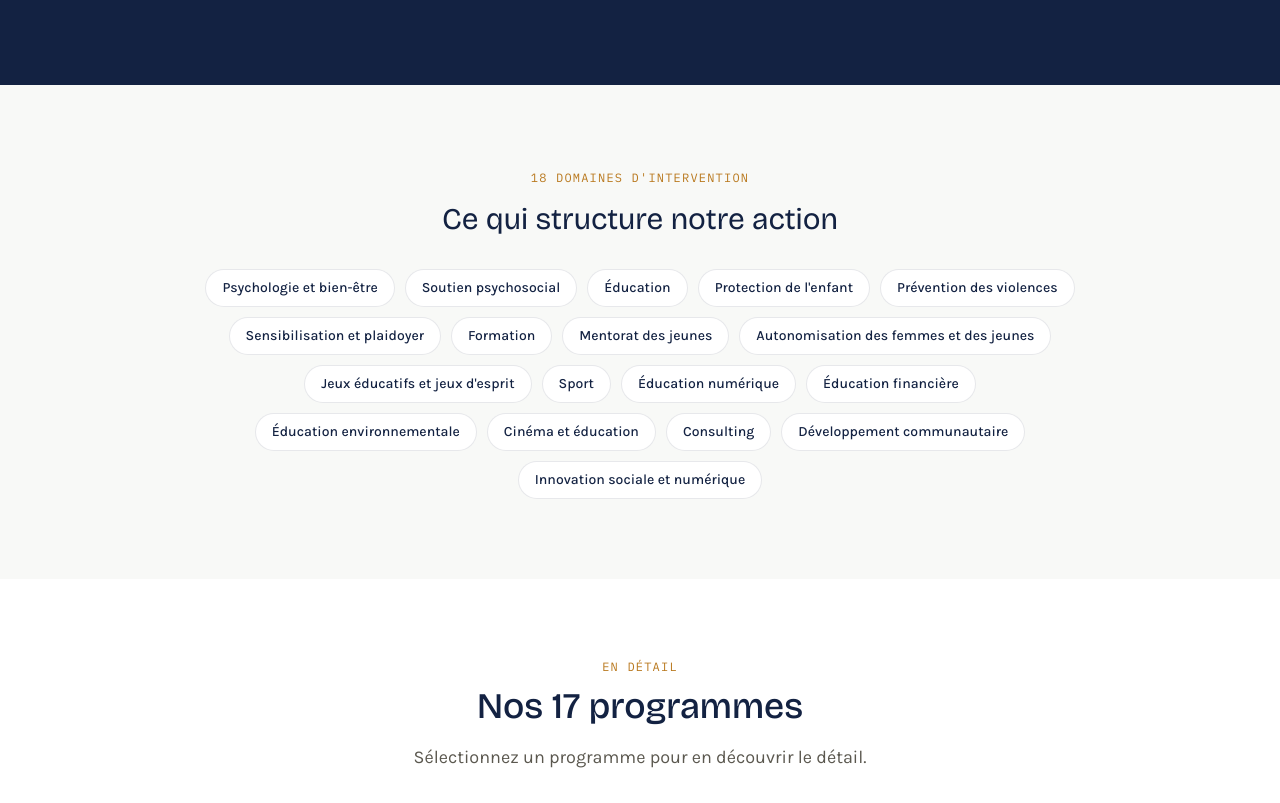
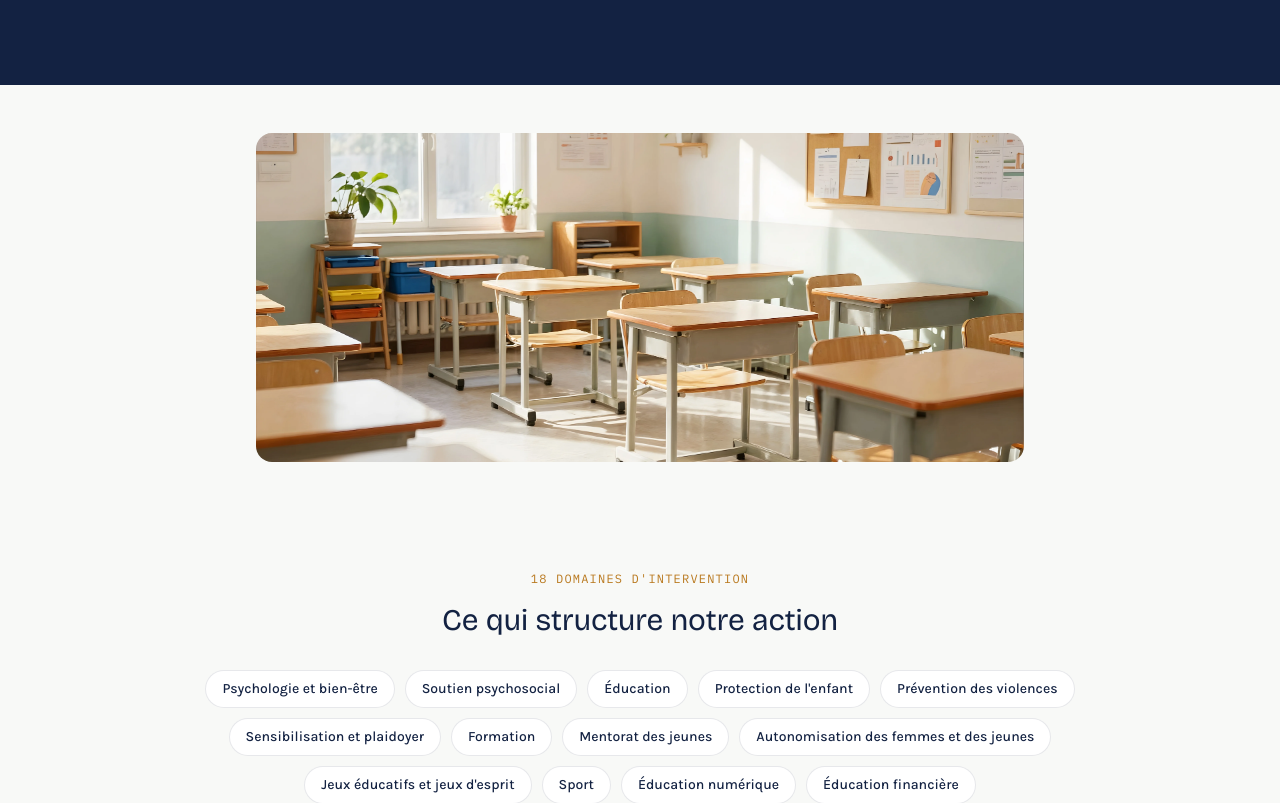
Before and after one commit to stanleymazile/Educa-Psy, a React (Vite) app: page /programmes in a window 1280 px wide. Shown: the part 300-1103 px from the top of the page. Built offline with nearby package versions, Linux system fonts and the light colour scheme.

Commit message:
Update Programmes.jsx

```diff
--- a/src/pages/Programmes.jsx
+++ b/src/pages/Programmes.jsx
@@ -1,5 +1,8 @@
-import { useState } from "react";
+import { useEffect, useState } from "react";
+import { useLocation } from "react-router-dom";
 import { usePageTitle } from "../hooks/usePageTitle.js";
+import { slugify } from "../utils/slugify.js";
+import { stockImage } from "../utils/images.js";
 import Reveal from "../components/Reveal.jsx";
 import PageHero from "../components/PageHero.jsx";
 import SectionHeader from "../components/SectionHeader.jsx";
@@ -8,7 +11,16 @@ import { DOMAINES, PROGRAMMES, AXES } from "../data/content.js";
 
 export default function Programmes() {
   usePageTitle("Programmes");
+  const location = useLocation();
   const [openIdx, setOpenIdx] = useState(0);
+
+  useEffect(() => {
+    if (location.hash) {
+      const target = location.hash.replace("#programme-", "");
+      const idx = PROGRAMMES.findIndex((p) => slugify(p.title) === target);
+      if (idx >= 0) setOpenIdx(idx);
+    }
+  }, [location.hash]);
 
   return (
     <div>
@@ -18,7 +30,20 @@ export default function Programmes() {
         desc="Une approche intégrée combinant psychologie, éducation, prévention et innovation."
       />
 
-      <section className="py-16 sm:py-20 px-4 sm:px-6 lg:px-8">
+      <section className="py-12 px-4 sm:px-6 lg:px-8">
+        <Reveal>
+          <div className="max-w-3xl mx-auto rounded-2xl overflow-hidden aspect-[21/9]">
+            <img
+              src={stockImage(1).src}
+              alt={stockImage(1).alt}
+              loading="lazy"
+              className="w-full h-full object-cover"
+            />
+          </div>
+        </Reveal>
+      </section>
+
+      <section className="py-10 sm:py-14 px-4 sm:px-6 lg:px-8">
         <Reveal>
           <div className="max-w-4xl mx-auto text-center">
             <span className="font-mono text-xs uppercase tracking-widest text-gold-deep">{DOMAINES.length} domaines d'intervention</span>
@@ -37,7 +62,11 @@ export default function Programmes() {
       <section className="py-16 sm:py-20 px-4 sm:px-6 lg:px-8 bg-white">
         <div className="max-w-4xl mx-auto">
           <Reveal>
-            <SectionHeader eyebrow="En détail" title="Nos 17 programmes" desc="Sélectionnez un programme pour en découvrir le détail." />
+            <SectionHeader
+              eyebrow="En détail"
+              title={`Nos ${PROGRAMMES.length} programmes`}
+              desc="Cliquez sur un programme pour en découvrir le détail — chaque titre est aussi un lien direct, partageable."
+            />
           </Reveal>
           <div className="space-y-3">
             {PROGRAMMES.map((p, idx) => (
```
